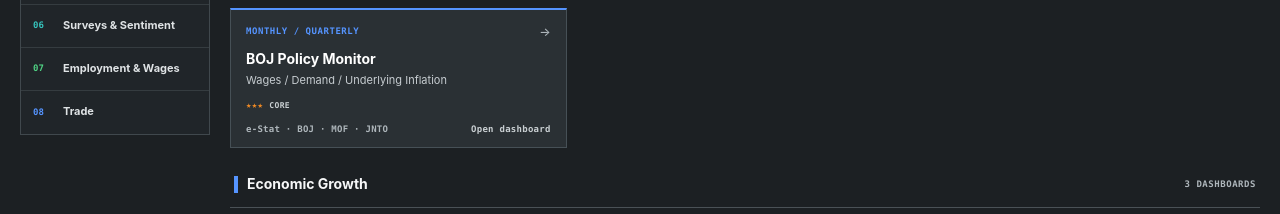
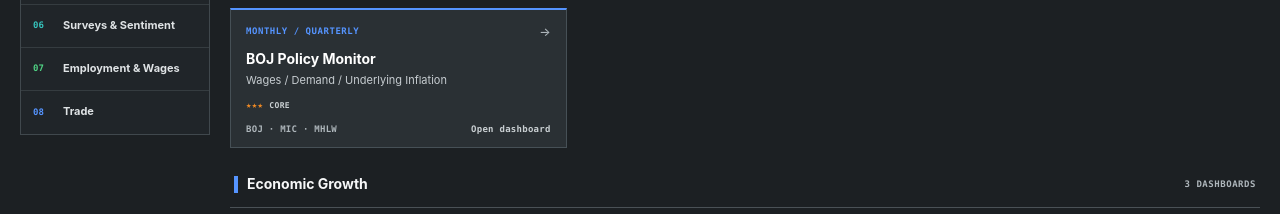
Before and after one commit to Hikky-fuji/japanpulse, a Next.js app: page / in a window 1280 px wide. Shown: the part 1360-1574 px from the top of the page. Built offline with nearby package versions, Linux system fonts and the light colour scheme; no server answers.

Commit message:
Add BOJ policy data sources

```diff
--- a/app/components/MacroWorkspace.js
+++ b/app/components/MacroWorkspace.js
@@ -10,6 +10,7 @@
   '/cpi': 'MIC · e-Stat',
   '/tokyo-cpi': 'MIC · e-Stat',
   '/ppi': 'BOJ',
+  '/boj-policy': 'BOJ · MIC · MHLW',
   '/gdp': 'Cabinet Office · e-Stat',
   '/iip': 'METI · e-Stat',
   '/tsip': 'METI · e-Stat',
```
